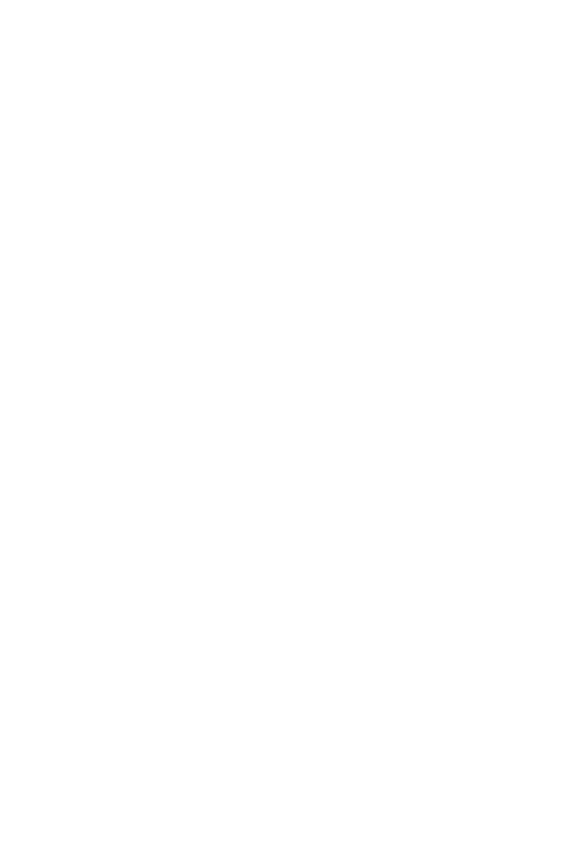
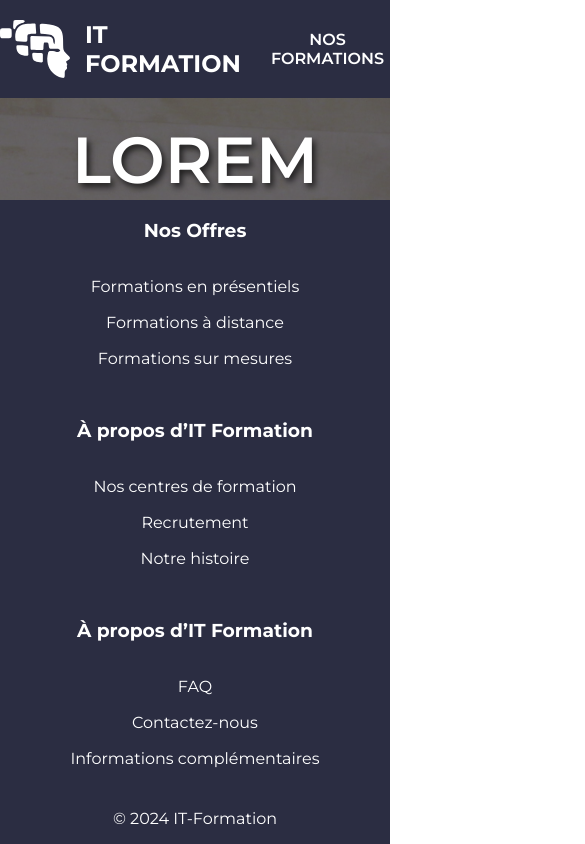
Before and after one commit to BastienCay/Front_IT_Formation, an Angular app in the folder IT_Formation/: page /home-page in a window 390 px wide. Before the commit this address led to /. Shown: the top 844 px of the page, 585 px wide, since content can reach past the window. Built offline with nearby package versions, Linux system fonts and the light colour scheme.

Commit message:
modification des route balise <a>, footer responsive

```diff
--- a/IT_Formation/src/app/app.routes.ts
+++ b/IT_Formation/src/app/app.routes.ts
@@ -2,6 +2,6 @@
 import { HomePageComponent } from './pages/home-page/home-page.component';
 
 export const routes: Routes = [
-    {path: '', redirectTo: 'home', pathMatch:'full'},
-    {path:'home', component: HomePageComponent}
+    {path: '', redirectTo: 'home-page', pathMatch:'full'},
+    {path:'home-page', component: HomePageComponent},
 ];
--- a/IT_Formation/src/app/commons/footer/footer.component.css
+++ b/IT_Formation/src/app/commons/footer/footer.component.css
@@ -0,0 +1,61 @@
+h1, h2, h3, p, a{
+    font-family: "Montserrat";
+    color: white;
+}
+
+footer {
+    position: absolute;
+    left: 0;
+    bottom: 0;
+    width: 100%;
+    display: flex;
+    justify-content: space-evenly;
+    background:#2B2D42;
+    padding-top: 10vh;
+    padding-bottom: 5vh;
+}
+
+.liste_lien{
+    display: flex;
+    flex-direction: column;
+}
+
+ul {
+   list-style: none;
+   padding-left: 0;
+}
+
+li{
+    margin-top: 1vh;
+    margin-bottom: 3vh;
+}
+
+a{
+    text-decoration: none;
+    cursor: pointer;
+}
+
+p{
+    margin-top: 5vh;
+}
+
+@media only screen and (max-width: 750px){
+    footer{
+        position: absolute;
+        left: 0;
+        bottom: 0;
+        flex-direction: column;
+        padding-top: 0;
+        padding-bottom: 0;
+        text-align: center;
+    }
+
+    li{
+        margin-top: 0;
+        margin-bottom: 2vh;
+    }
+
+    p{
+        margin-top: 1vh;
+    }
+}
--- a/IT_Formation/src/app/commons/footer/footer.component.html
+++ b/IT_Formation/src/app/commons/footer/footer.component.html
@@ -1 +1,29 @@
-<p>footer works!</p>
+<footer>
+        <div class="liste_lien">
+            <h3>Nos Offres</h3>
+            <ul>
+                <li><a routerLink="/formation-presentiel">Formations en présentiels</a></li>
+                <li><a routerLink="/formation-distance">Formations à distance</a></li>
+                <li><a routerLink="/formation-sur-mesure">Formations sur mesures</a></li>
+            </ul>
+        </div>
+    <div class="liste_lien">
+        <h3>À propos d’IT Formation</h3>
+        <ul>
+            <li><a routerLink="/home-page">Nos centres de formation</a></li>
+            <li><a routerLink="/home-page">Recrutement</a></li>
+            <li><a routerLink="/home-page">Notre histoire</a></li>
+        </ul>
+    </div>
+    <div>
+        <div class="liste_lien">
+            <h3>À propos d’IT Formation</h3>
+            <ul>
+                <li><a routerLink="/home-page">FAQ</a></li>
+                <li><a routerLink="/contact">Contactez-nous</a></li>
+                <li><a routerLink="/home-page">Informations complémentaires</a></li>
+            </ul>
+        </div>
+    <p>&copy; 2024 IT-Formation</p>
+    </div>
+</footer>
--- a/IT_Formation/src/app/pages/home-page/home-page.component.html
+++ b/IT_Formation/src/app/pages/home-page/home-page.component.html
@@ -4,3 +4,4 @@
     <div class="assombrir"></div>
     <p>Lorem ipsum dolor sit amet</p>
 </section>
+<app-footer></app-footer>
--- a/IT_Formation/src/app/pages/home-page/home-page.component.ts
+++ b/IT_Formation/src/app/pages/home-page/home-page.component.ts
@@ -1,12 +1,13 @@
 import { Component } from '@angular/core';
 import { HeaderComponent } from "../../commons/header/header.component";
+import { FooterComponent } from "../../commons/footer/footer.component";
 
 @Component({
     selector: 'app-home-page',
     standalone: true,
     templateUrl: './home-page.component.html',
     styleUrl: './home-page.component.css',
-    imports: [HeaderComponent]
+    imports: [HeaderComponent, FooterComponent]
 })
 export class HomePageComponent {
 
--- a/IT_Formation/src/styles.css
+++ b/IT_Formation/src/styles.css
@@ -1,4 +1,6 @@
 /* You can add global styles to this file, and also import other style files */
 body{
     margin: 0;
+    width: 100%;
+    height: 100%;
 }
```
